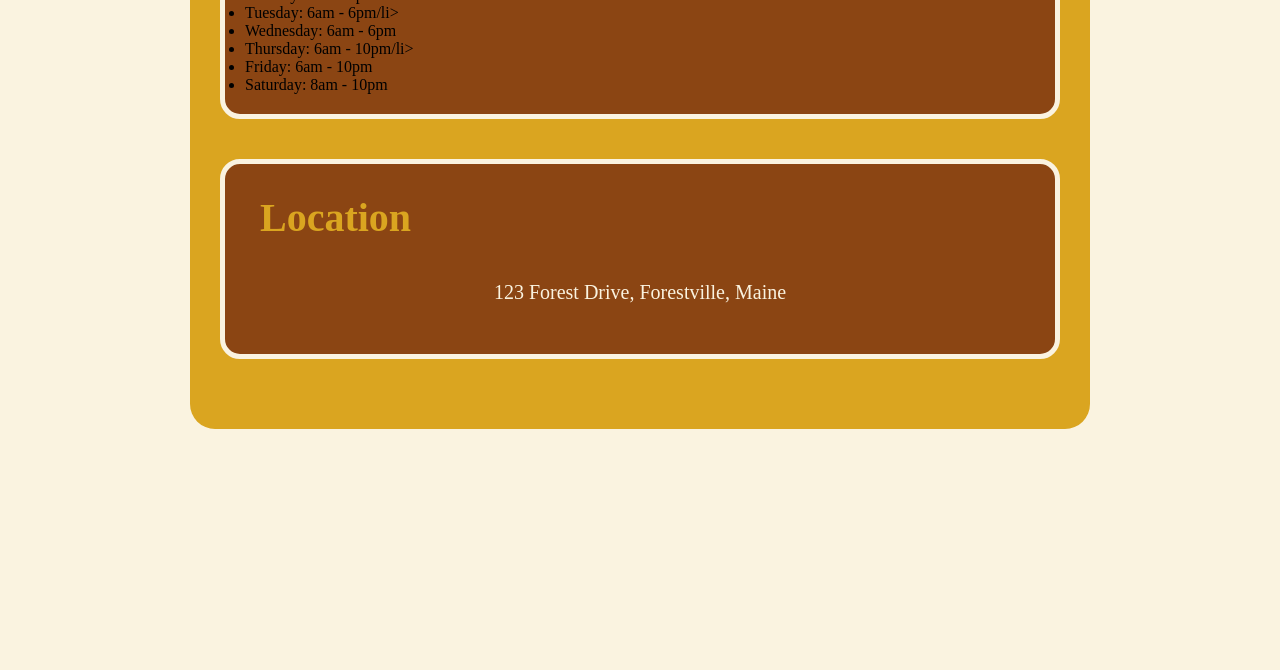
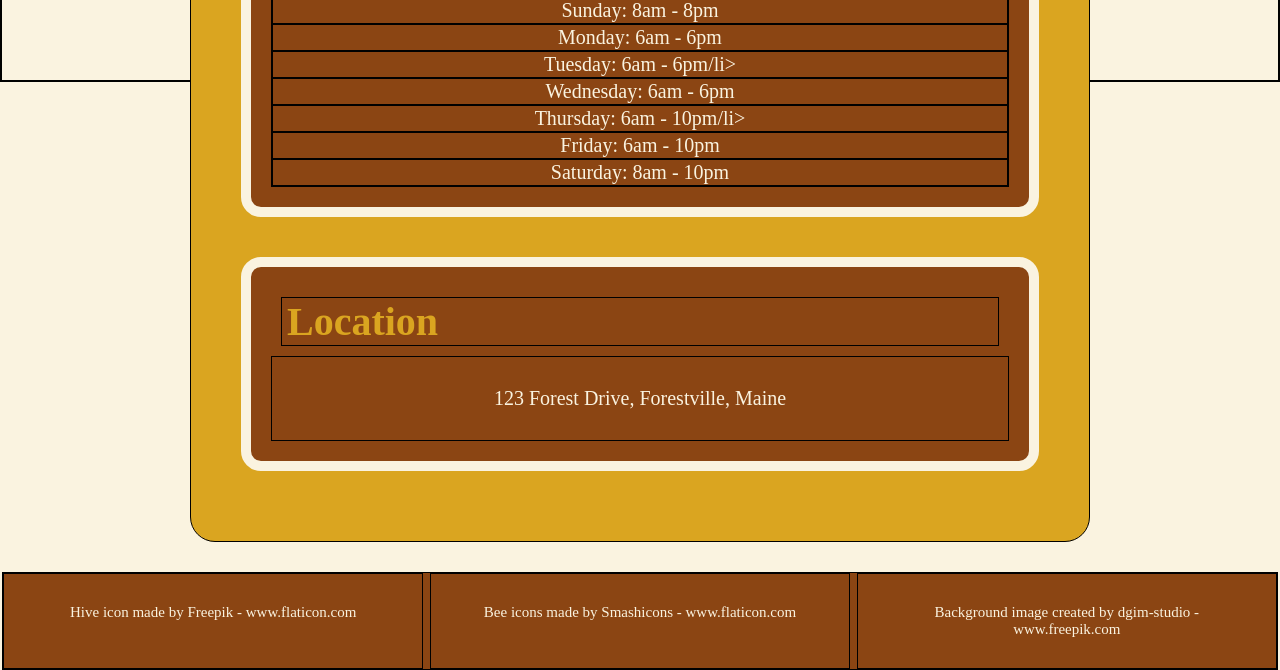
Before and after one commit to SaiefB/Project-Restaurant-Page, a website built with webpack: page src/template.html in a window 1280 px wide. Shown: the part 720-1390 px from the top of the page. Before the commit the page ends 1179 px from the top, so only its background shows below. Built offline with nearby package versions, Linux system fonts and the light colour scheme.

Commit message:
css styling completed

```diff
--- a/src/styles.css
+++ b/src/styles.css
@@ -5,7 +5,7 @@
 *{
   margin: 0;
   padding: 0;
-  /* border: 1px solid black; */
+  border: 1px solid black;
   box-sizing: border-box;
 }
 
@@ -42,6 +42,7 @@ nav button {
   padding: 10px;
   border-radius: 5px;
   border: 2px solid var(--primary-amber);
+  cursor: pointer;
 }
 
 nav button:hover {
@@ -54,7 +55,7 @@ nav button:hover {
   background-color: var(--primary-amber);
   width: 900px;
   margin: 30px auto 30px auto;
-  padding: 30px 30px;
+  padding: 30px 50px;
   border-radius: 25px;
 }
 
@@ -73,7 +74,7 @@ h1 {
 }
 
 .sectionContainer {
-  border: 5px solid var(--neutral-cream);
+  border: 10px solid var(--neutral-cream);
   margin: 40px 0;
   background-color: var(--primary-brown);
   padding: 20px;
@@ -94,11 +95,37 @@ p {
   padding: 30px;
 }
 
+li {
+  list-style: none;
+  font-size: 20px;
+  text-align: center;
+  padding: 1px;
+  color: var(--neutral-cream);
+}
+
 /* Header/ Nav */
 header {
   background-color: var(--primary-brown);
 }
 
 body {
-    background-color: var(--neutral-cream)
+    background-color: var(--neutral-cream);
+    height: 100vh;
 }
+
+footer {
+  background-color:  var(--primary-brown);
+  display: flex;
+  justify-content: space-between;
+}
+
+.footerP {
+  width: 33%;
+  color: var(--neutral-cream);
+  font-size: 15px;
+  cursor: pointer;
+}
+
+.footerP:hover {
+  color: var(--accent-green);
+}
--- a/src/template.html
+++ b/src/template.html
@@ -36,5 +36,10 @@
             <p>123 Forest Drive, Forestville, Maine</p>
         </div>
     </div>
+    <footer>
+        <p class="footerP">Hive icon made by Freepik - www.flaticon.com</p>
+        <p class="footerP">Bee icons made by Smashicons - www.flaticon.com</p>
+        <p class="footerP">Background image created by dgim-studio - www.freepik.com</p>
+    </footer>
 </body>
 </html>
```
